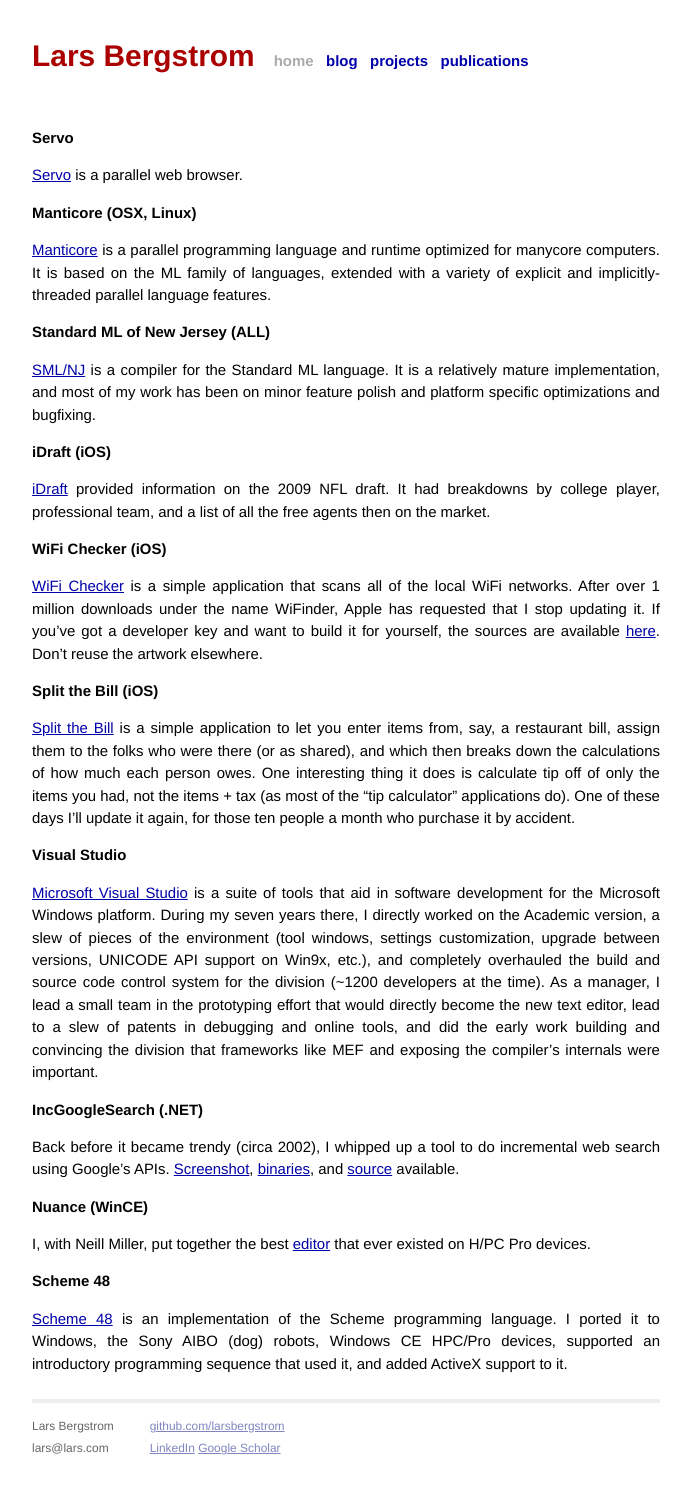
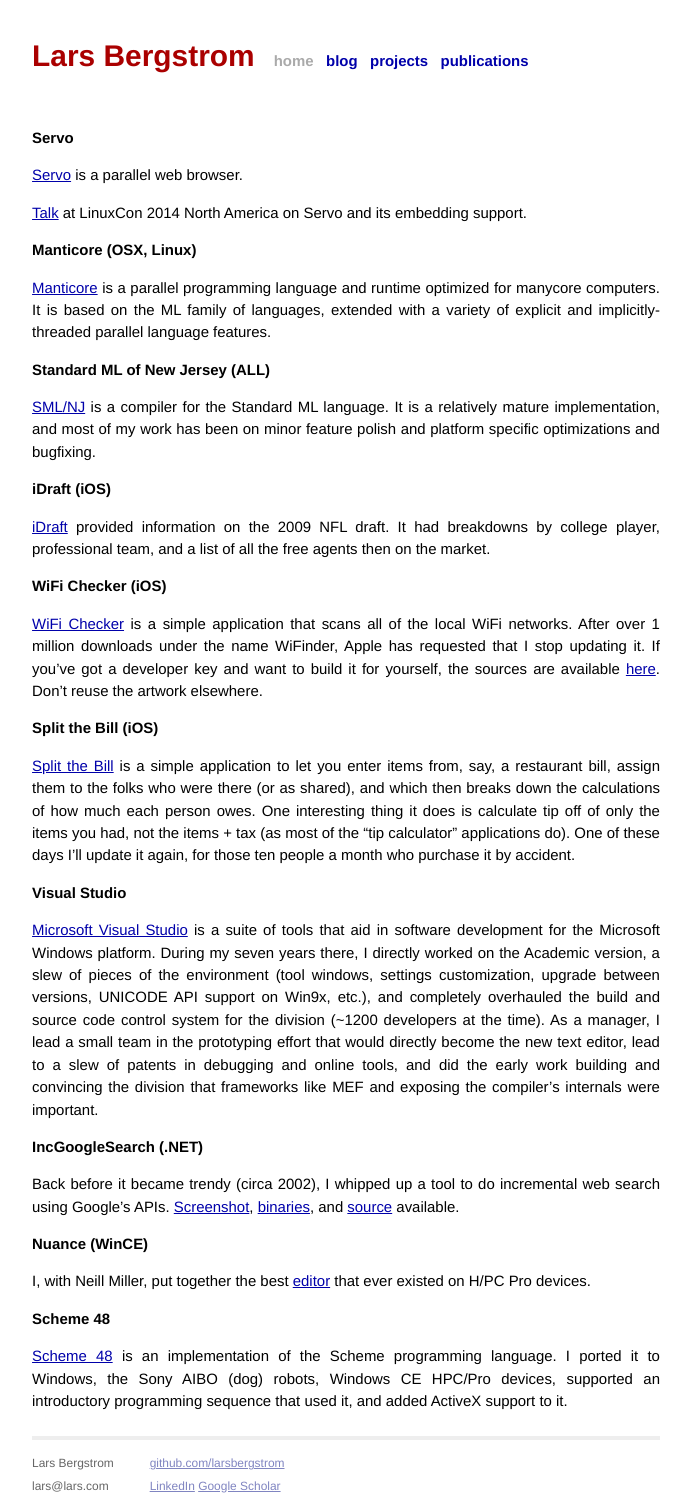
Before and after one commit to larsbergstrom/larsbergstrom.github.io, a Jekyll site: the page built from projects.html, in a window 1280 px wide. Shown: the whole page, without its empty margins (294-985 px from the left). Built offline with Jekyll 4.4.1, drawn with Linux system fonts in a browser that asks for light colours; Markdown is read by kramdown in place of the engine named in the settings; before the commit the page ends 1472 px from its top, so only the background shows below that.

Commit message:
LinuxCon US Presentation

```diff
--- a/projects.html
+++ b/projects.html
@@ -6,6 +6,7 @@
 <div id="projects">
 <h4>Servo</h4>
 <p><a href="http://github.com/mozilla/servo/">Servo</a> is a parallel web browser. </p>
+<p><a href="presentations/LinuxConUS2014.pdf">Talk</a> at LinuxCon 2014 North America on Servo and its embedding support.</p>
 
 <h4><span></span><span></span>Manticore (OSX, Linux)</h4>
 <p><a href="http://manticore.cs.uchicago.edu/">Manticore</a> is a
```
Also changed, not shown: 1 other file.
